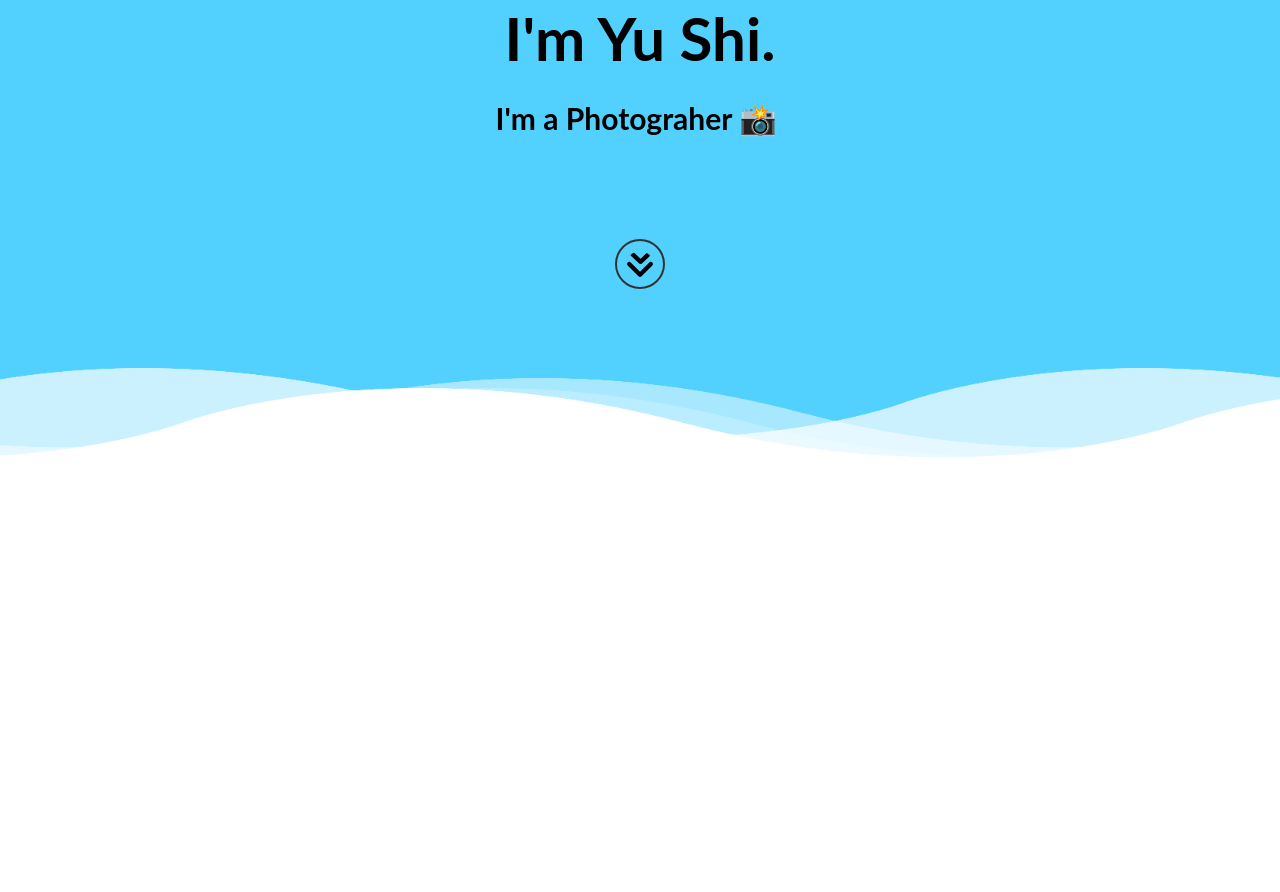
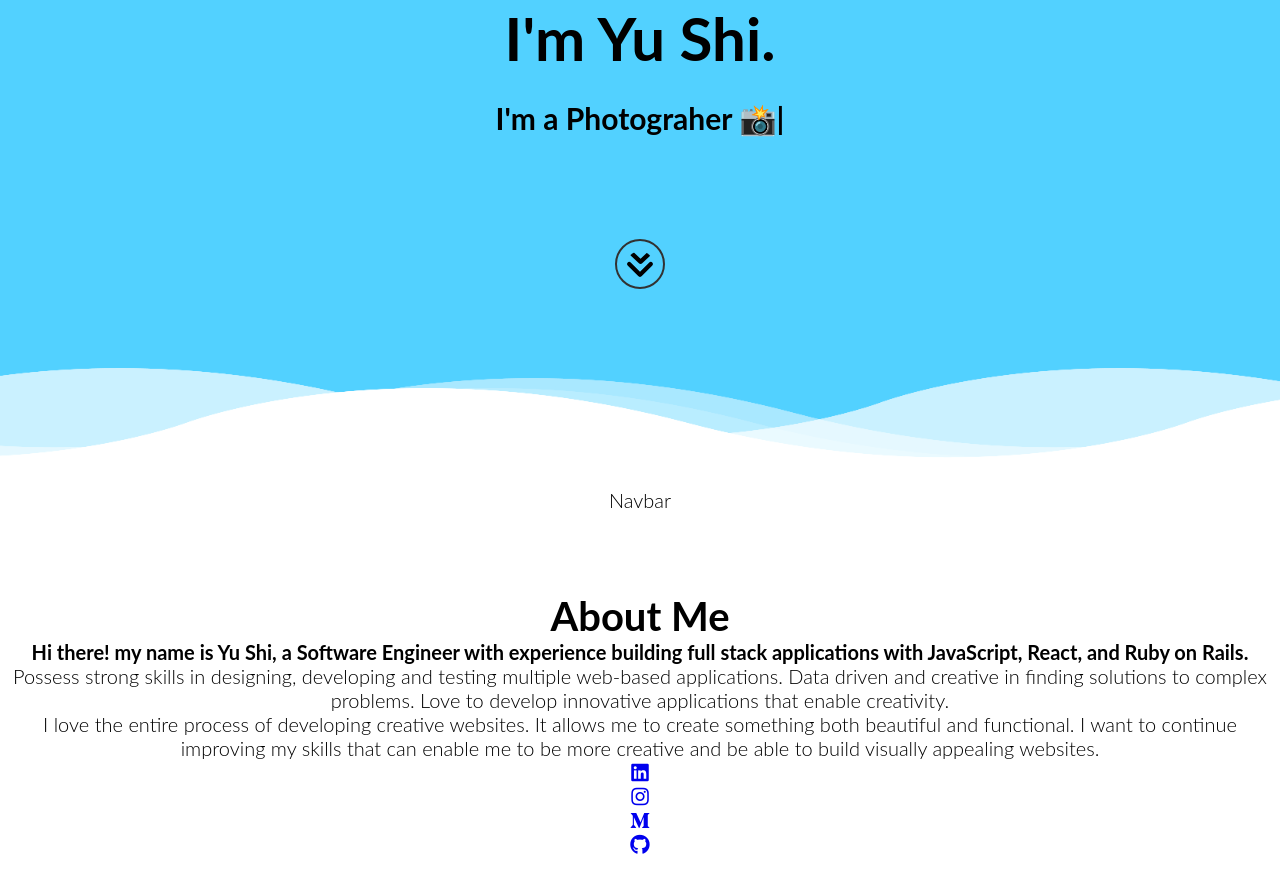
Before and after one commit to yushi1007/portfolio-website, a React (Create React App) app: page / in a window 1280 px wide. Shown: the part 312-1204 px from the top of the page. Before the commit the page ends 800 px from the top, so only its background shows below. Built offline with nearby package versions, Linux system fonts and the light colour scheme.

Commit message:
working on about page

```diff
--- a/public/index.html
+++ b/public/index.html
@@ -4,6 +4,9 @@
     <meta charset="utf-8" />
     <meta name="viewport" content="width=device-width, initial-scale=1" />
     <script src="https://cdn.jsdelivr.net/npm/typed.js@2.0.12"></script>
+    <link rel="stylesheet" href="https://cdnjs.cloudflare.com/ajax/libs/font-awesome/4.7.0/css/font-awesome.min.css">
+    <link rel="stylesheet" href="https://use.fontawesome.com/releases/v5.15.2/css/all.css">
+    <link rel="stylesheet" href="https://use.fontawesome.com/releases/v5.15.2/css/v4-shims.css">
     <link rel="apple-touch-icon" sizes="180x180" href="./favicon_io/apple-touch-icon.png">
     <link rel="icon" type="image/png" sizes="32x32" href="./favicon_io/favicon-32x32.png">
     <link rel="icon" type="image/png" sizes="16x16" href="./favicon_io/favicon-16x16.png">
--- a/src/containers/About.jsx
+++ b/src/containers/About.jsx
@@ -1,10 +1,35 @@
 import React from 'react';
+import Fade from 'react-reveal/Fade'
+import Slide from 'react-reveal/Slide'
 
 const About = () => {
     return(
-        <div id="about" className="row">
-            <h1>About</h1>
+    <div id="about" class="section section-summary js--section-summary">
+        <div className="row">
+        <Slide left duration={800}><h1>About Me</h1></Slide>
+        <Fade bottom duration={1000} delay={150}>
+            <p className="summary">
+                <strong>Hi there! my name is Yu Shi, a Software Engineer with experience building full stack applications with JavaScript, React, and Ruby on Rails.</strong>
+                <br/>Possess strong skills in designing, developing and testing multiple web-based applications. Data driven and creative in finding solutions to complex problems. Love to develop innovative applications that enable creativity.
+            </p>
+        </Fade>
+        <Fade bottom duration={1000} delay={300}>
+            <p className="summary">
+                I love the entire process of developing creative websites. It allows me to create something both beautiful and functional. I want to continue improving my skills that can enable me to be more creative and be able to build visually appealing websites.
+            </p>
+        </Fade>
         </div>
+        <Fade bottom duration={1000} delay={300} cascade>
+            <div className="icon">
+                <ul>
+                    <li><a className="linkedin" href="https://www.linkedin.com/in/yushi95"><i className="fab fa-linkedin"></i></a></li>
+                    <li><a className="instagram" href="https://www.instagram.com/yushi.95"><i className="fab fa-instagram"></i></a></li>
+                    <li><a className="medium" href="https://yushi95.medium.com/"><i className="fab fa-medium-m"></i></a></li>
+                    <li><a className="github" href="https://github.com/yushi1007"><i className="fab fa-github"></i></a></li>
+                </ul>
+            </div>
+        </Fade>
+    </div>
     )
 }
 
--- a/src/styles/App.css
+++ b/src/styles/App.css
@@ -1,4 +1,4 @@
-@import "./Grid.css";
+@import './grid.css';
 
 * {
   margin: 0;
@@ -17,7 +17,7 @@
 }
 
 section {
-  position: absolute;
+  /* position: absolute; */
   width: 100%;
   height: 100vh;
   background: #00bbffad;
@@ -125,3 +125,8 @@ section .wave.wave4 {
   -webkit-box-shadow: 0px 0px 10px 10px rgba(255, 255, 255, 0.1);
           box-shadow: 0px 0px 10px 10px rgba(255, 255, 255, 0.1);
 }
+
+/* ABOUTPAGE */
+.section {
+  padding: 80px 0;
+}
```
Also changed, not shown: 1 other file (tests, documents, lock files or other folders).
